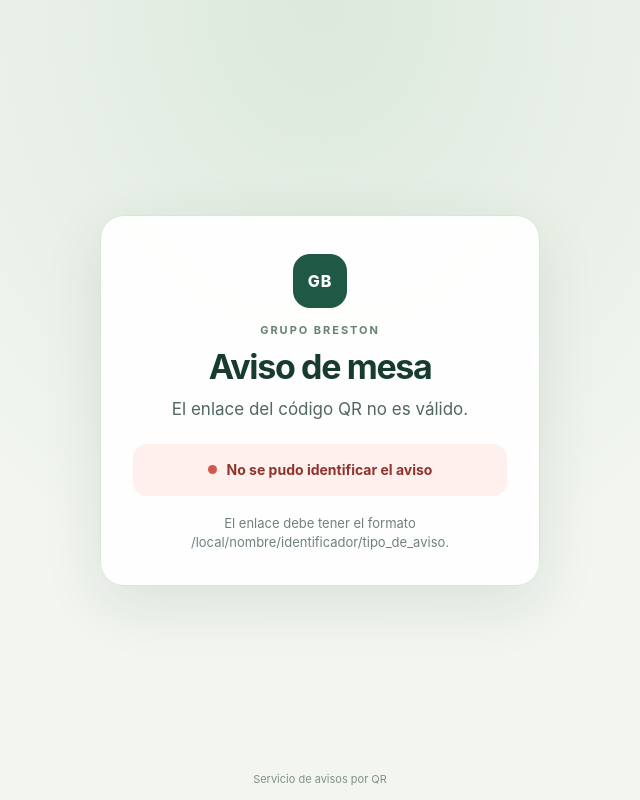
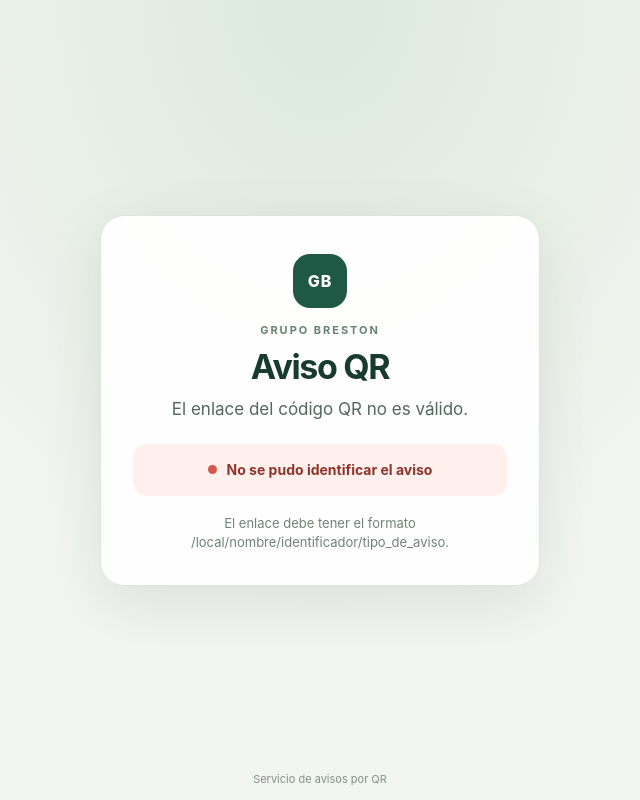
Before and after one commit to MilorES/gb-qr-aviso, a website: page public/index.html in a window 1280 px wide. Shown: the whole page, without its empty margins (320-960 px from the left). Drawn offline with Linux system fonts and the light colour scheme.

```diff
--- a/public/index.html
+++ b/public/index.html
@@ -4,7 +4,7 @@
     <meta charset="utf-8">
     <meta name="viewport" content="width=device-width, initial-scale=1">
     <meta name="theme-color" content="#12382f">
-    <title>Aviso de mesa</title>
+    <title>Aviso QR</title>
     <link rel="stylesheet" href="/styles.css">
     <script src="/app.js" defer></script>
   </head>
@@ -12,7 +12,7 @@
     <main class="card" aria-labelledby="title">
       <div class="brand-mark" aria-hidden="true">GB</div>
       <p class="eyebrow">GRUPO BRESTON</p>
-      <h1 id="title">Aviso de mesa</h1>
+      <h1 id="title">Aviso QR</h1>
       <p id="context" class="context">Comprobando el enlace…</p>
       <div id="status" class="status" role="status" aria-live="polite">
         <span class="status-dot" aria-hidden="true"></span>
```
